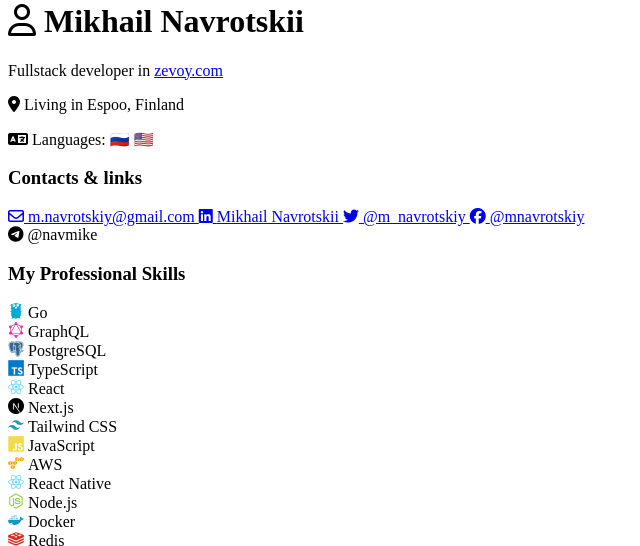
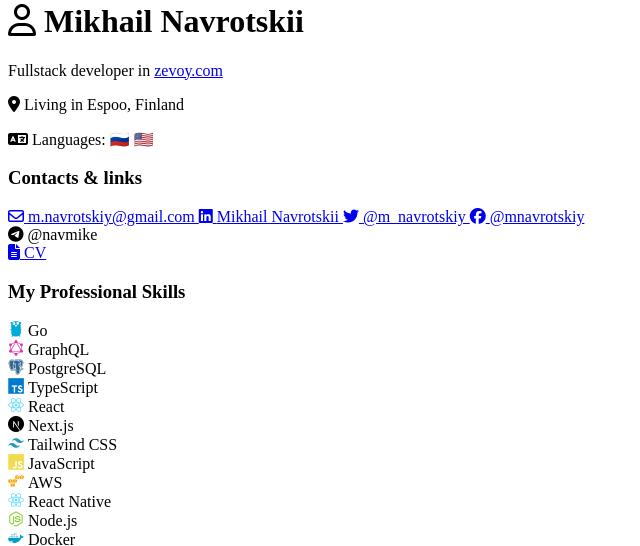
Before and after one commit to nav-mike/nav-mike.github.io, an Astro site: page / in a window 1280 px wide. Shown: the part 341-887 px from the top of the page, without its empty margins (0-640 px from the left). Built offline with nearby package versions, Linux system fonts and the light colour scheme; Astro itself is replaced by a stand-in of ours.

Commit message:
add link to cv

```diff
--- a/src/components/BaseLink.svelte
+++ b/src/components/BaseLink.svelte
@@ -1,6 +1,7 @@
 <script>
   export let link;
   export let icon;
+  export let blank = false;
 
   let hover = "";
 
@@ -18,6 +19,7 @@
   class="flex items-center m-2"
   on:mouseenter={mouseEnterHandler}
   on:mouseleave={mouseLeaveHandler}
+  target={blank ? "_blank" : ""}
 >
   <i class="{icon} m-2" />
   <span class={hover}><slot /></span>
--- a/src/components/Contacts.astro
+++ b/src/components/Contacts.astro
@@ -47,5 +47,15 @@
         <span>@navmike</span>
       </div>
     </span>
+
+    <span>
+      <BaseLink
+        link="https://drive.google.com/file/d/1WYs8CbslU9aRdeHliNmCfvLz7dbeDMOW/view?usp=sharing"
+        icon="fa-solid fa-file-lines"
+        blank
+      >
+        CV
+      </BaseLink>
+    </span>
   </Wall>
 </div>
```
